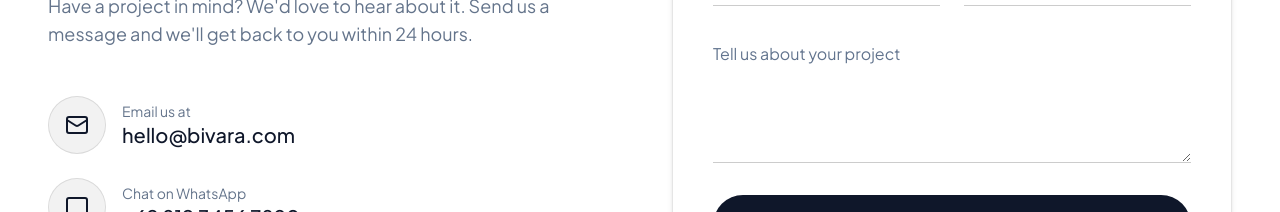
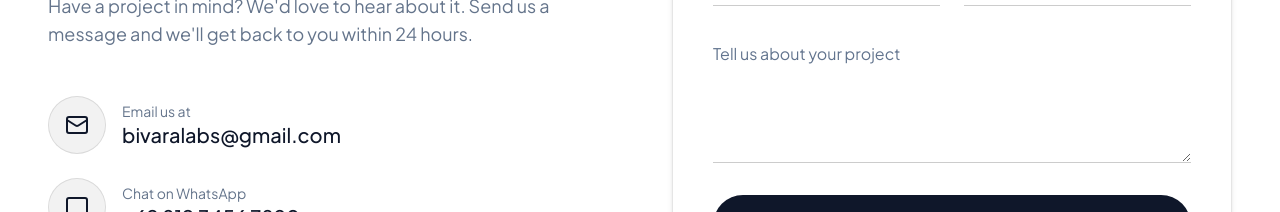
Before and after one commit to mrizkyn/xynetic, a Next.js app: page / in a window 1280 px wide. Shown: the part 5860-6072 px from the top of the page. Built offline with nearby package versions, Linux system fonts and the light colour scheme.

Commit message:
fix: contact gmail

```diff
--- a/components/layout/navbar.tsx
+++ b/components/layout/navbar.tsx
@@ -159,8 +159,8 @@ export function Navbar() {
                   <h4 className="text-foreground font-semibold mb-2">
                     Contact
                   </h4>
-                  <p>hello@bivara.com</p>
-                  <p>+62 812 3456 7890</p>
+                  <p>bivaralabs@gmail.com</p>
+                  <p></p>
                 </div>
                 <div>
                   <h4 className="text-foreground font-semibold mb-2">
--- a/components/sections/contact-section.tsx
+++ b/components/sections/contact-section.tsx
@@ -62,10 +62,10 @@ export function ContactSection() {
                     Email us at
                   </p>
                   <a
-                    href="mailto:hello@bivara.com"
+                    href="mailto:bivaralabs@gmail.com"
                     className="text-lg sm:text-xl font-medium text-foreground group-hover:text-primary transition-colors"
                   >
-                    hello@bivara.com
+                    bivaralabs@gmail.com
                   </a>
                 </div>
               </div>
```
